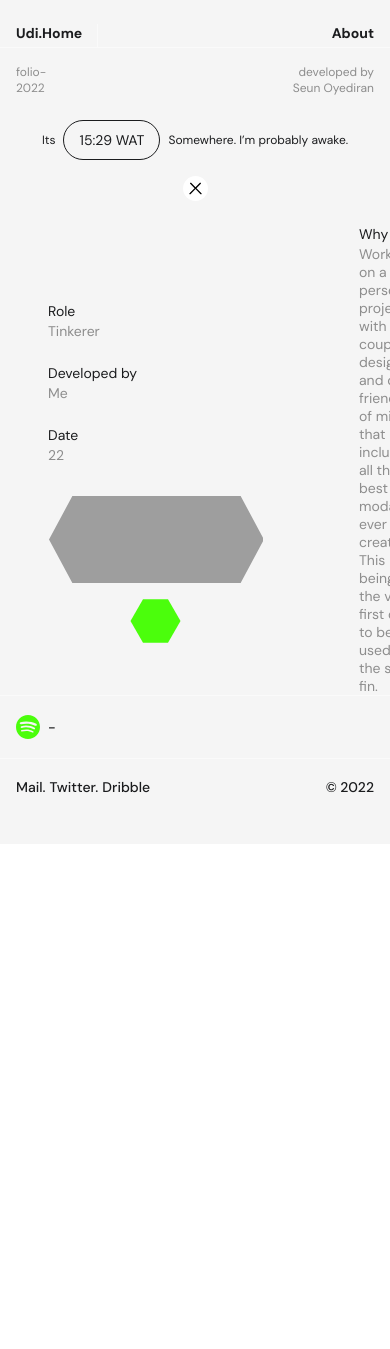
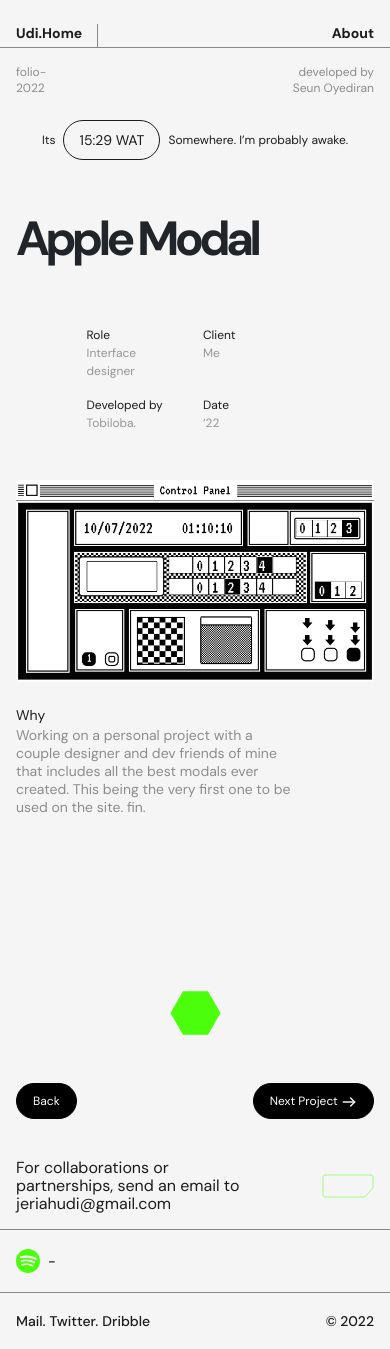
Before and after one commit to Seun-Oyediran/jason-portfolio, a Next.js app: page /workshop/apple in a window 390 px wide. Before the commit the page ends 844 px from the top, so only its background shows below. Built offline with nearby package versions, Linux system fonts and the light colour scheme; no server answers; grey boxes are pictures that could not be loaded.

Commit message:
workshop screen

```diff
--- a/public/css/global.css
+++ b/public/css/global.css
@@ -659,3 +659,21 @@ p {
   border: 1px solid #ffffff;
   border-radius: 43px;
 }
+
+.workshop_mobile_container .project_details h4 {
+  color: #1b1c1e;
+}
+
+.workshop_mobile_container .project_details p {
+  color: #969696;
+}
+
+.workshop_mobile_container .action_buttons button {
+  color: #ffffff;
+  background-color: #000000;
+  border-color: #000000;
+}
+
+.about_footer_item.dark p {
+  color: #1b1c1e !important;
+}
--- a/src/pages/workshop/[id].tsx
+++ b/src/pages/workshop/[id].tsx
@@ -7,7 +7,11 @@ import {
 } from '../../components';
 import { CloseBtn } from '../../components/buttons';
 import { workshopObject } from '../../utils';
-import { Polygon } from '../../svg';
+import { ArrowRight, Polygon } from '../../svg';
+import { FooterItem } from '../../components/shared/mobile';
+import routes from '../../routes';
+
+const projectsOptions = ['apple', 'windows', 'rptrd'];
 
 type IData = ReturnType<() => typeof workshopObject.apple>;
 type ID = keyof ReturnType<() => typeof workshopObject>;
@@ -21,6 +25,20 @@ const Workshop = () => {
   const [pageData, setPageData] = useState(workshopObject.apple);
 
   const id = router.query?.id as ID;
+
+  const handleNext = () => {
+    let index = projectsOptions.indexOf(id);
+
+    if (index < 0) return;
+
+    index += 1;
+
+    if (index > projectsOptions.length - 1) {
+      index = 0;
+    }
+
+    router.push(`${routes.workshop.path}/${projectsOptions[index]}`);
+  };
 
   useEffect(() => {
     if (id) {
@@ -43,11 +61,15 @@ const Workshop = () => {
           <div className="relative_modal_con">
             <motion.div className="app_home_page modal">
               <div>
-                <Header color="#1B1C1E" secondaryColor="#8D8D8D" />
+                <Header
+                  color="#1B1C1E"
+                  secondaryColor="#8D8D8D"
+                  borderColor="rgba(27, 28, 30, 0.5)"
+                />
                 <div className="d-flex justify-content-center">
                   <TimeButton color="#1B1C1E" />
                 </div>
-                <div className="d-flex justify-content-center mt-3 mb-4">
+                <div className="d-md-flex justify-content-center mt-3 mb-4 d-none">
                   <CloseBtn
                     handleClick={() => {
                       router.back();
@@ -55,6 +77,7 @@ const Workshop = () => {
                   />
                 </div>
               </div>
+              <div className="d-none d-md-block">
                 <div className="px-5">
                   <div className="d-flex justify-content-between align-items-center gap-5">
                     <div className="workshop_item_details">
@@ -77,15 +100,6 @@ const Workshop = () => {
                       <div>
                         <div className="big_hexagon_con mt-4">
                           <img src="/img/polygon.svg" className="polygon" alt="polygon" />
-
-                        {/* <iframe
-                          src="https://giphy.com/embed/P7PmvHY6kzAqY"
-                          className="giphy-embed"
-                          allowFullScreen
-                          title="windows"
-                          width="100%"
-                          height="100%"
-                        /> */}
 
                           <iframe
                             src="https://giphy.com/embed/5hrTWkvO6dFodC8hnl"
@@ -121,18 +135,112 @@ const Workshop = () => {
                     </RenderIf>
 
                     <RenderIf condition={!pageData?.footerImg}>
-                    <div className="workshop_why_con">
+                      <div className="workshop_why_con d-none d-lg-block">
                         <h5>Why</h5>
                         <p>{pageData?.why}</p>
                       </div>
                     </RenderIf>
                   </div>
                 </div>
+              </div>
+
+              <div className="d-md-none workshop_mobile_container app_projects_mobile_layout px-3">
+                <h3 className="title mt-5 mb-3">{pageData?.mobileTitle}</h3>
+
+                <div className="d-flex justify-content-center pt-4">
+                  <div className="project_details">
+                    <div className="d-flex gap-3 justify-content-between mt-3">
+                      <div className="flex_con">
+                        <h4>Role</h4>
+                        <p>{pageData?.role}</p>
+                      </div>
+
+                      <div className="flex_con">
+                        <h4>Client</h4>
+                        <p>{pageData?.client}</p>
+                      </div>
+                    </div>
+
+                    <div className="d-flex gap-3 justify-content-between mt-3">
+                      <div className="flex_con">
+                        <h4>Developed by</h4>
+                        <p>{pageData?.developedBy}</p>
+                      </div>
+
+                      <div className="flex_con">
+                        <h4>Date</h4>
+                        <p>{pageData?.date}</p>
+                      </div>
+                    </div>
+                  </div>
+                </div>
+
+                <div className="img-con mt-5">
+                  <img src={pageData?.mobileImg || pageData?.image} alt="" className="w-100" />
+                </div>
+
+                <RenderIf condition={!pageData?.footerImg}>
+                  <div className="workshop_why_con mt-4">
+                    <h5>Why</h5>
+                    <p>{pageData?.why}</p>
+                  </div>
+                </RenderIf>
+
+                <div className="about_footer_right_con mb-5 mt-5">
+                  <div className="d-flex flex-column align-items-center">
+                    <div className="big_hexagon_con mt-4 mb-3">
+                      <img src="/img/polygon.svg" className="polygon" alt="polygon" />
+
+                      <iframe
+                        src="https://giphy.com/embed/5hrTWkvO6dFodC8hnl"
+                        className="giphy-embed"
+                        allowFullScreen
+                        title="spider-verse"
+                        width="100%"
+                        height="100%"
+                      />
+                    </div>
+                    <Polygon />
+                  </div>
+                </div>
+
+                <div className="mt-4 action_buttons">
+                  <div className="d-flex justify-content-between ">
+                    <div>
+                      <button
+                        type="button"
+                        onClick={() => {
+                          router.back();
+                        }}
+                      >
+                        Back
+                      </button>
+                    </div>
+
+                    <div>
+                      <button type="button" onClick={handleNext}>
+                        Next Project
+                        {' '}
+                        <ArrowRight />
+                      </button>
+                    </div>
+                  </div>
+                </div>
+
+                <div className="mt-4">
+                  <FooterItem
+                    text="For collaborations or partnerships, send an email to jeriahudi@gmail.com"
+                    className="about_footer_item dark"
+                  />
+                </div>
+              </div>
+
               <div>
                 <Footer
                   leftText="These include stuff I do in my spare time usually just designs I don’t get paid for (dopamine doesn’t count) Its clustered hope you can navigate through :)"
                   color="#1B1C1E"
                   secondaryColor="#8D8D8D"
+                  borderColor="rgba(27, 28, 30, 0.5)"
                 />
               </div>
             </motion.div>
--- a/src/routes.ts
+++ b/src/routes.ts
@@ -9,6 +9,10 @@ const routes = {
   project: {
     path: '/project',
   },
+
+  workshop: {
+    path: '/workshop',
+  },
 };
 
 export default routes;
--- a/src/utils/index.ts
+++ b/src/utils/index.ts
@@ -115,16 +115,34 @@ export const workshopObject = {
     image: '/img/big_workshop_1.png',
     why: 'Working on a personal project with a couple designer and dev friends of mine that includes all the best modals ever created. This being the very first one to be used on the site. fin.',
     footerImg: '',
+    mobileTitle: 'Apple Modal',
+    role: 'Interface designer',
+    developedBy: 'Tobiloba.',
+    client: 'Me',
+    date: '‘22',
+    mobileImg: '',
   },
   windows: {
     image: '/img/big_workshop_2.png',
     why: 'Just wanted to. Still on my modals project. The fully interactive modal is in the works. Fin',
     footerImg: '',
+    mobileTitle: 'Windows Modal',
+    role: 'Interface designer',
+    developedBy: 'Tobiloba.',
+    client: 'Me',
+    date: '‘22',
+    mobileImg: '',
   },
   rptrd: {
     image: '/img/big_workshop_3.png',
     why: 'Working on a personal project with a couple designer and dev friends of mine that includes all the best modals ever created. This being the very first one to be used on the site. fin.',
     footerImg: '/img/rptrd_footer.svg',
+    mobileTitle: 'Illustrations',
+    role: 'Interface designer',
+    developedBy: 'Tobiloba.',
+    client: 'Me',
+    date: '‘22',
+    mobileImg: '/img/rptd_mobile.png',
   },
 };
 
```
Also changed, not shown: src/pages/about.tsx (+12 -1 lines), public/img/rptd_mobile.png (added). Lines whose indentation alone changed are shown as unchanged.
